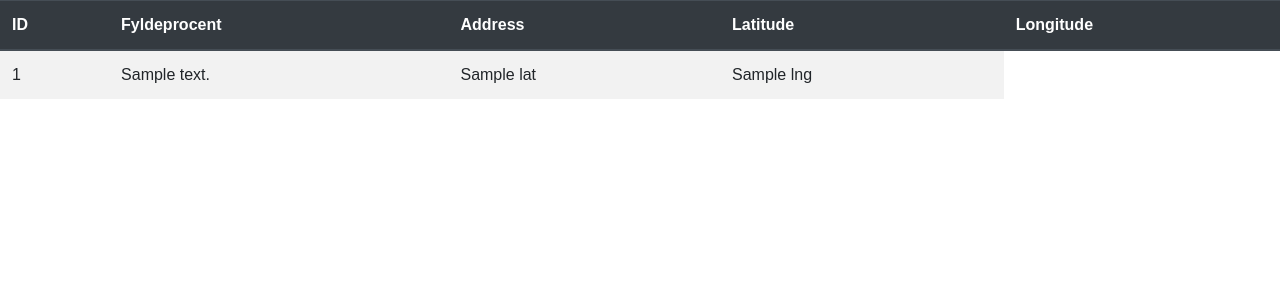
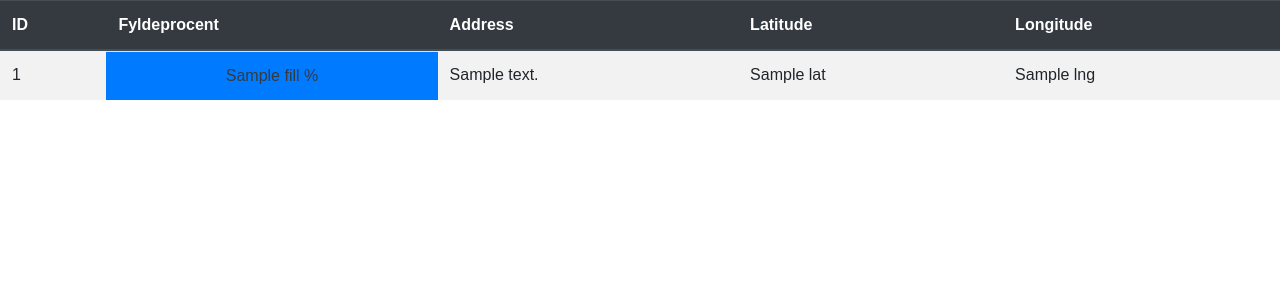
Before and after one commit to wastebud2/P1testsite, a Flask app: page / in a window 1280 px wide. Shown: the top 300 px of the page. Run offline with Flask 2, Linux system fonts and the light colour scheme; a database or web service that is not in the repository returns one stand-in record (values such as "Sample title"); some libraries are stand-ins or nearby versions.

Commit message:
Updated index page

```diff
--- a/templates/index.html
+++ b/templates/index.html
@@ -31,23 +31,24 @@
             <td>
                 {{entry["pk"]}}
             </td>
-            {% if entry["fill"] < 50 %}
-            <td class="table-success">
+
+            <td class=
+            "progress-bar text-dark
+            {% if entry['fill'] < 50 %}
+                bg-success
+            {% endif %}
+            {% if entry['fill'] >= 50 and entry['fill'] < 75 %}
+                bg-warning
+            {% endif %}
+            {% if entry['fill'] >= 50 and entry['fill'] < 75 %}
+                bg-warning
+            {% endif %}
+            {% if entry['fill'] > 75 %}
+                bg-danger
+            {% endif %}"
+            role="progressbar" style="width: {{entry['fill']}}%">
                 {{entry["fill"]}} %
             </td>
-            {% endif %}
-
-            {% if entry["fill"] >= 50 and entry["fill"] < 75 %}
-            <td class="table-warning">
-                {{entry["fill"]}} %
-            </td>
-            {% endif %}
-
-            {% if entry["fill"] >= 75 %}
-            <td class="table-danger">
-                {{entry["fill"]}} %
-            </td>
-            {% endif %}
 
             <td>
                 {{entry["address"]}}
```
